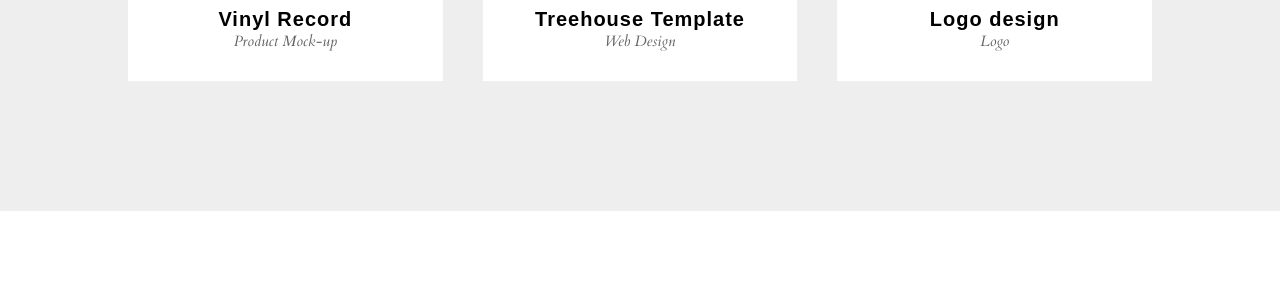
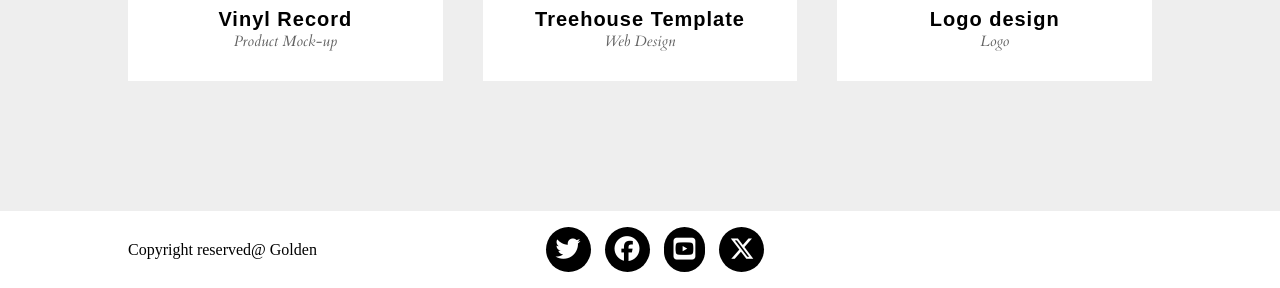
Before and after one commit to Tweber663/3-Kodilla-Gold, a website: page index.html in a window 1280 px wide. Shown: the part 2032-2320 px from the top of the page. Before the commit the page ends 2243 px from the top, so only its background shows below. Drawn offline with Linux system fonts and the light colour scheme.

Commit message:
CSS + HTML footer added

```diff
--- a/index.html
+++ b/index.html
@@ -125,6 +125,19 @@
      </div>
     </section>
 
+    <!-- footer -->
+    <footer>
+        <div class="footer-flex-main">
+            <p class="flex-1">Copyright reserved@ Golden</p>
+            <ul class="flex-1">
+                <li><i class="fa-brands fa-twitter"></i></li>
+                <li><i class="fa-brands fa-facebook"></i></li>
+                <li><i class="fa-brands fa-square-youtube"></i></li>
+                <li><i class="fa-brands fa-x-twitter"></i></li>
+            </ul>
+            <p class="flex-1"></p>
+        </div>
+    </footer>
 
 
 
--- a/sass/style.scss
+++ b/sass/style.scss
@@ -242,3 +242,30 @@ nav a {
     padding-bottom: 20px;
     padding-top: 50px;
 }
+
+//----------------------------------------- Footer
+footer {
+    padding: 0 10%;
+}
+
+footer li {
+    display: inline-block;
+}
+
+footer ul {
+    text-align: center;
+}
+
+footer i {
+    font-size: 25px;
+    padding: 10px;
+    border-radius: 100px;
+    color: white;
+    background-color: black;
+    margin-right: 10px;
+}
+
+.footer-flex-main {
+    display: flex;
+    align-items: center;
+}
```
Also changed, not shown: css/style.css, 1 other file.
